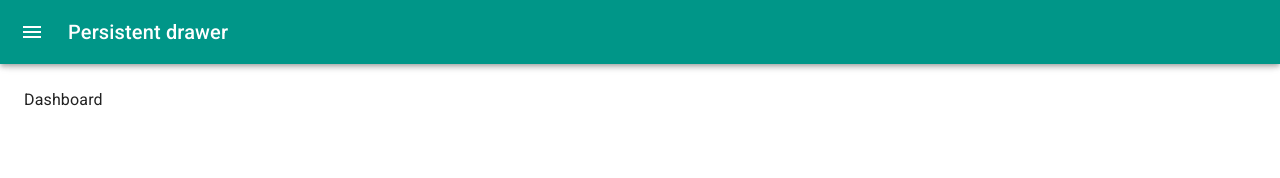
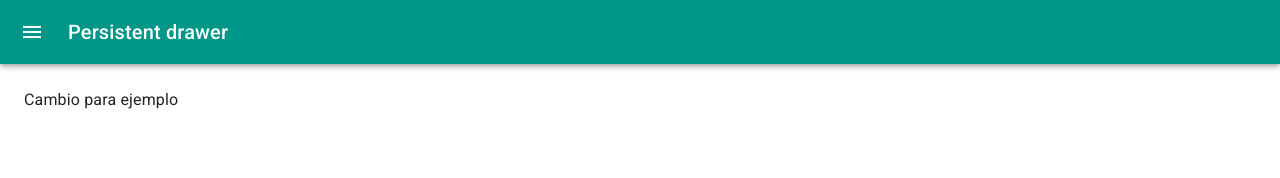
Before and after one commit to SashaBerkowsky/gestion-de-tramites-web, a React (Create React App) app: page / in a window 1280 px wide. Shown: the top 178 px of the page. Built offline with nearby package versions, Linux system fonts and the light colour scheme.

Commit message:
example text

```diff
--- a/src/pages/Dashboard.jsx
+++ b/src/pages/Dashboard.jsx
@@ -1,5 +1,5 @@
 const DashboardPage = () => {
-  return <div>Dashboard</div>;
+  return <div>Cambio para ejemplo</div>;
 };
 
 export default DashboardPage;
```
